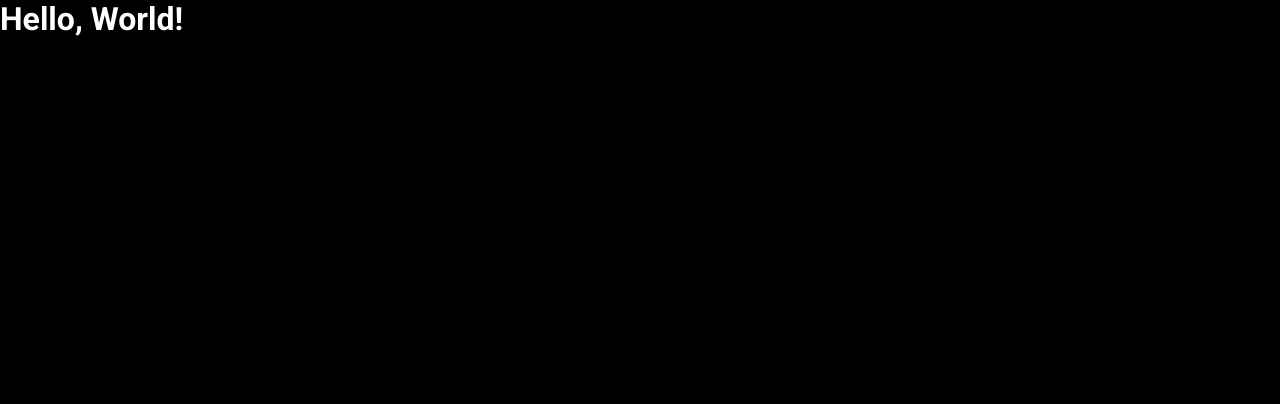
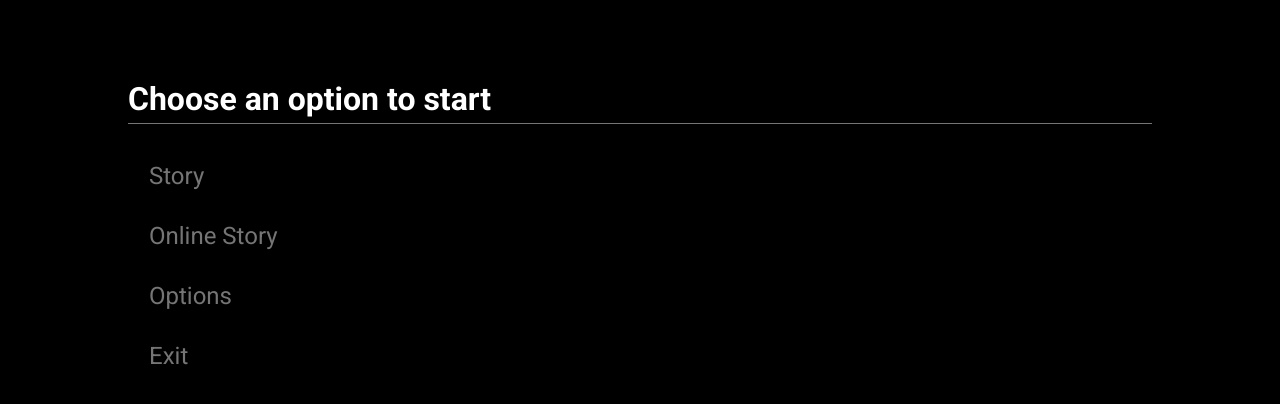
Before and after one commit to fariasmateuss/resident-evil-remake, a Next.js app: page / in a window 1280 px wide. Shown: the top 404 px of the page. Built offline with nearby package versions, Linux system fonts and the light colour scheme.

Commit message:
chore: create home page

```diff
--- a/src/pages/index.tsx
+++ b/src/pages/index.tsx
@@ -1,17 +1,32 @@
 import React from 'react'
+
 import Head from 'next/head'
+import Link from 'next/link'
+
+import Section from '../components/Section'
+import Option from '../components/Option'
+
+import { Wrapper } from '../styles/pages/Home'
 
 const Home: React.FC = () => {
   return (
-    <div>
+    <Wrapper>
       <Head>
-        <title>Create Next App</title>
+        <title>Getting started</title>
       </Head>
 
-      <main>
-        <h1>Hello, World!</h1>
-      </main>
-    </div>
+      <Section title="Choose an option to start" />
+
+      <Link href="/costume">
+        <a>
+          <Option title="Story" />
+        </a>
+      </Link>
+
+      <Option title="Online Story" />
+      <Option title="Options" />
+      <Option title="Exit" />
+    </Wrapper>
   )
 }
 
--- /dev/null
+++ b/src/styles/pages/Home.ts
@@ -0,0 +1,6 @@
+import styled from 'styled-components'
+
+export const Wrapper = styled.main`
+  width: 80%;
+  margin: 80px auto;
+`
```
